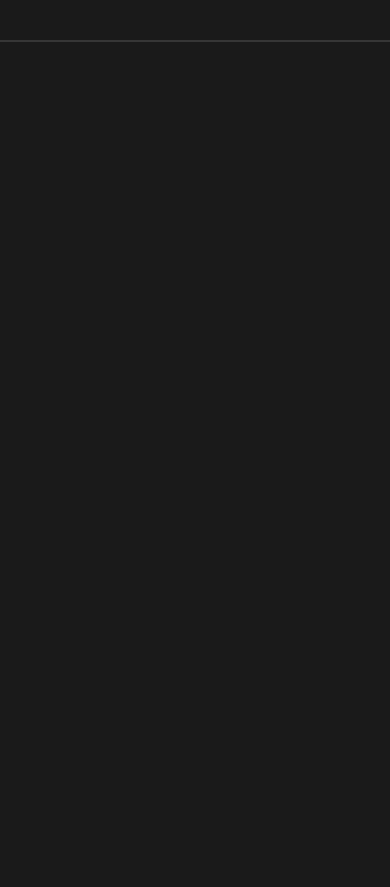
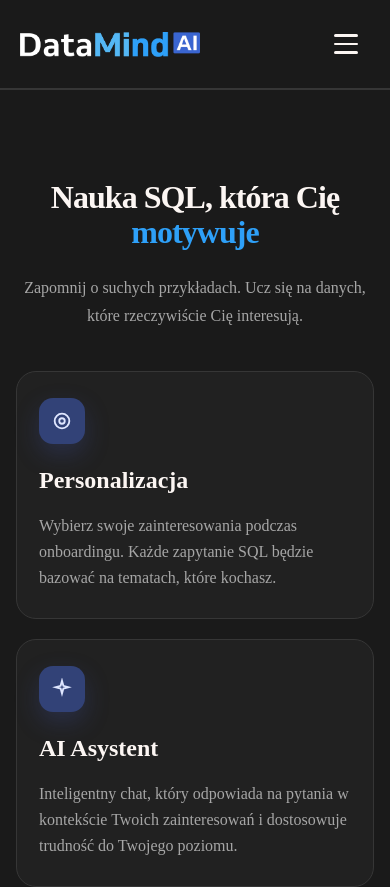
Before and after one commit to Philips072/Praktyki2026, a React (Vite) app in the folder projekt/DataMindAi/: page / in a window 390 px wide. Shown: the top 887 px of the page. Before the commit the page ends 844 px from the top, so only its background shows below. Built offline with nearby package versions, Linux system fonts and the light colour scheme; a web font is replaced by a local one.

Commit message:
Header + Home2

```diff
--- a/projekt/DataMindAi/src/App.jsx
+++ b/projekt/DataMindAi/src/App.jsx
@@ -1,5 +1,6 @@
 import { Routes, Route, BrowserRouter } from 'react-router-dom'
 import HomeHeader from './Components/HomeHeader'
+import Home2 from './Components/Home2'
 
 function App() {
 
@@ -7,6 +8,7 @@ function App() {
   return (
     <BrowserRouter>
       <HomeHeader />
+      <Home2 />
         {/* <Routes>
 
         </Routes> */}
--- /dev/null
+++ b/projekt/DataMindAi/src/Components/Home2.css
@@ -0,0 +1,153 @@
+.features-section {
+    width: 100%;
+    min-height: 100vh;
+    padding: 120px 20px 100px;
+    background: var(--primaryBg);
+        /* radial-gradient(circle at top center, rgba(77, 104, 255, 0.08), transparent 30%),
+        linear-gradient(90deg, #0b0c10 0%, #111318 50%, #0b0c10 100%); */
+    display: flex;
+    flex-direction: column;
+    align-items: center;
+    box-sizing: border-box;
+    font-family: VennRegular;
+}
+
+.features-section * {
+    box-sizing: border-box;
+}
+
+.features-top {
+    width: 100%;
+    max-width: 900px;
+    text-align: center;
+    margin-bottom: 70px;
+}
+
+.features-top h2 {
+    margin: 0 0 24px;
+    color: var(--primaryText);
+    font-size: clamp(2rem, 4vw, 4rem);
+    font-weight: 700;
+    line-height: 1.1;
+    letter-spacing: -0.03em;
+    font-family: VennBold;
+}
+.features-top span{
+    color: #2ea0f8;
+}
+
+.features-top p {
+    margin: 0 auto;
+    max-width: 760px;
+    color: var(--secondaryText);
+    font-size: clamp(1rem, 1.4vw, 1.5rem);
+    line-height: 1.7;
+}
+
+.features-grid {
+    width: 100%;
+    max-width: 1400px;
+    display: grid;
+    grid-template-columns: repeat(3, minmax(0, 1fr));
+    gap: 28px;
+}
+
+.feature-card {
+    background: var(--containerBoxBg);
+    border: 1px solid var(--borderColor);
+    border-radius: 24px;
+    padding: 38px 36px;
+    min-height: 260px;
+    transition: transform 0.25s ease, border-color 0.25s ease, box-shadow 0.25s ease;
+}
+
+.feature-card:hover {
+    transform: translateY(-4px);
+    border-color: var(--accentColor);
+}
+
+.feature-icon {
+    width: 50px;
+    height: 50px;
+    border-radius: 14px;
+    display: flex;
+    align-items: center;
+    justify-content: center;
+    margin-bottom: 28px;
+    background: var(--accentColor);
+    color: #dfe6ff;
+    box-shadow: 0 10px 24px rgba(66, 87, 184, 0.25);
+}
+
+.feature-card h3 {
+    margin: 0 0 18px;
+    color: var(--primaryText);
+    font-size: 1.9rem;
+    font-weight: 700;
+    line-height: 1.2;
+}
+
+.feature-card p {
+    margin: 0;
+    color: var(--secondaryText);
+    font-size: 1.15rem;
+    line-height: 1.75;
+}
+.feature-icon svg {
+    width: 22px;
+    height: 22px;
+}
+
+@media screen and (max-width: 1200px) {
+    .features-grid {
+        grid-template-columns: repeat(2, minmax(320px, 400px));
+        justify-content: center;
+    }
+
+    .feature-card:last-child {
+        grid-column: 1 / -1;
+        justify-self: center;
+        max-width: 400px;
+        width: 100%;
+    }
+}
+
+@media screen and (max-width: 768px) {
+    .features-section {
+        min-height: auto;
+        padding: 90px 16px 70px;
+    }
+
+    .features-top {
+        margin-bottom: 42px;
+    }
+
+    .features-grid {
+        grid-template-columns: 1fr;
+        gap: 20px;
+    }
+
+    .feature-card {
+        min-height: unset;
+        padding: 26px 22px;
+        border-radius: 20px;
+    }
+
+    .feature-card h3 {
+        font-size: 1.5rem;
+    }
+
+    .feature-card p {
+        font-size: 1rem;
+        line-height: 1.65;
+    }
+
+    .feature-icon {
+        width: 46px;
+        height: 46px;
+        margin-bottom: 22px;
+    }
+        .feature-card:last-child {
+        max-width: 100%;
+    }
+}
--- a/projekt/DataMindAi/src/Components/Home2.jsx
+++ b/projekt/DataMindAi/src/Components/Home2.jsx
@@ -0,0 +1,61 @@
+import './Home2.css'
+
+function Home2() {
+  const features = [
+    {
+      icon: (
+        <svg viewBox="0 0 24 24" fill="none">
+          <circle cx="12" cy="12" r="8" stroke="currentColor" strokeWidth="2"/>
+          <circle cx="12" cy="12" r="3" stroke="currentColor" strokeWidth="2"/>
+        </svg>
+      ),
+      title: 'Personalizacja',
+      description:
+        'Wybierz swoje zainteresowania podczas onboardingu. Każde zapytanie SQL będzie bazować na tematach, które kochasz.',
+    },
+    {
+      icon: (
+        <svg viewBox="0 0 24 24" fill="none">
+          <path d="M12 3L13.5 8.5L19 10L13.5 11.5L12 17L10.5 11.5L5 10L10.5 8.5L12 3Z" stroke="currentColor" strokeWidth="2"/>
+        </svg>
+      ),
+      title: 'AI Asystent',
+      description:
+        'Inteligentny chat, który odpowiada na pytania w kontekście Twoich zainteresowań i dostosowuje trudność do Twojego poziomu.',
+    },
+    {
+      icon: (
+        <svg viewBox="0 0 24 24" fill="none">
+          <path d="M13 2L4 14H11L10 22L19 10H12L13 2Z" stroke="currentColor" strokeWidth="2"/>
+        </svg>
+      ),
+      title: 'Praktyka',
+      description:
+        'Interaktywne ćwiczenia z natychmiastowym feedbackiem. Pisz prawdziwe zapytania i zobacz wyniki od razu.',
+    },
+  ]
+
+  return (
+    <section className="features-section">
+      <div className="features-top">
+        <h2>Nauka SQL, która Cię <span>motywuje</span></h2>
+        <p>
+          Zapomnij o suchych przykładach. Ucz się na danych, które rzeczywiście
+          Cię interesują.
+        </p>
+      </div>
+
+      <div className="features-grid">
+        {features.map((feature, index) => (
+          <article className="feature-card" key={index}>
+            <div className="feature-icon">{feature.icon}</div>
+            <h3>{feature.title}</h3>
+            <p>{feature.description}</p>
+          </article>
+        ))}
+      </div>
+    </section>
+  )
+}
+
+export default Home2
--- a/projekt/DataMindAi/src/Components/HomeHeader.css
+++ b/projekt/DataMindAi/src/Components/HomeHeader.css
@@ -1,58 +1,165 @@
-header{
+header {
     background-color: var(--primaryBg);
     font-family: VennRegular;
     display: flex;
-    align-items: center;
+    flex-direction: column;
     padding: 20px;
     border-bottom: 2px var(--borderColor) solid;
+    position: relative;
+    box-sizing: border-box;
 }
 
-header ul{
+header * {
+    box-sizing: border-box;
+}
+
+header ul {
     list-style: none;
     display: flex;
     align-items: center;
     justify-content: space-around;
     width: 100%;
+    margin: 0;
+    padding: 0;
 }
-header ul li img{
+
+header a {
+    text-decoration: none;
+    color: inherit;
+}
+
+header a:active,
+header a:focus,
+header a:visited {
+    text-decoration: none;
+    color: inherit;
+}
+
+header ul li img {
     height: 35px;
 }
-header button{
+
+header button {
     height: 40px;
     padding: 0 25px;
     border: none;
     color: var(--primaryText);
     font-size: 15px;
     cursor: pointer;
+    font-family: inherit;
 }
-header a:first-child button{
+
+header a:first-child button {
     background-color: var(--grayBtnBg);
+    transition: .3s;
 }
-header a:last-child button{
+
+header a:last-child button {
     background-color: var(--accentColor);
     border-radius: 10px;
     transition: .3s;
 }
-header a:last-child:hover button{
+
+header a:first-child:hover button{
+    background-color: var(--btnHoverGray);
+}
+header a:last-child:hover button {
     background-color: var(--btnHoverBlue);
-    color: var(--secondaryText);
 }
-header ul li{
+
+header ul li {
     display: flex;
     gap: 20px;
+    align-items: center;
 }
-header ul .hamburger{
-    display: none;
-}
-header a{
+
+header a {
     display: flex;
     align-items: center;
 }
+
+.hamburger-wrapper {
+    display: none;
+}
+
+.hamburger {
+    width: 48px;
+    height: 48px;
+    padding: 0;
+    border: none;
+    background: transparent;
+    display: flex;
+    flex-direction: column;
+    justify-content: center;
+    align-items: center;
+    gap: 6px;
+    position: relative;
+}
+
+.hamburger span {
+    display: block;
+    width: 24px;
+    height: 2.5px;
+    background-color: var(--primaryText);
+    border-radius: 999px;
+    transition: transform 0.3s ease, opacity 0.3s ease;
+    transform-origin: center;
+}
+
+.hamburger.active span:nth-child(1) {
+    transform: translateY(8.5px) rotate(45deg);
+}
+
+.hamburger.active span:nth-child(2) {
+    opacity: 0;
+}
+
+.hamburger.active span:nth-child(3) {
+    transform: translateY(-8.5px) rotate(-45deg);
+}
+
+.mobile-menu {
+    display: none;
+}
+
 @media screen and (max-width: 1000px) {
-    header ul li{
+    header ul {
+        justify-content: space-between;
+    }
+    .logo-item img{
+        height: 25px;
+    }
+
+    .desktop-actions {
         display: none;
     }
-    header ul .hamburger{
+
+    .hamburger-wrapper {
         display: flex;
     }
+
+    .mobile-menu {
+        display: flex;
+        flex-direction: column;
+        gap: 12px;
+        width: 100%;
+        max-height: 0;
+        overflow: hidden;
+        opacity: 0;
+        transition: max-height 0.3s ease, opacity 0.3s ease, margin-top 0.3s ease;
+    }
+
+    .mobile-menu.open {
+        max-height: 200px;
+        opacity: 1;
+        margin-top: 16px;
+    }
+
+    .mobile-menu a {
+        width: 100%;
+    }
+
+    .mobile-menu button {
+        width: 100%;
+    }
 }
--- a/projekt/DataMindAi/src/Components/HomeHeader.jsx
+++ b/projekt/DataMindAi/src/Components/HomeHeader.jsx
@@ -1,26 +1,59 @@
 import './HomeHeader.css'
 import { Link } from 'react-router-dom'
+import { useState, useEffect } from 'react'
 
 function HomeHeader() {
+  const [isOpen, setIsOpen] = useState(false)
+
+useEffect(() => {
+  const media = window.matchMedia('(min-width: 1000px)')
+
+  const handleChange = (e) => {
+    if (e.matches) {
+      setIsOpen(false)
+    }
+  }
+
+  media.addEventListener('change', handleChange)
+
+  return () => media.removeEventListener('change', handleChange)
+}, [])
   return (
-    <>
     <header>
       <ul>
-                <li><Link to="/"><img src="src/assets/nazwa.PNG" alt="DataMindAI" /></Link></li>
-                <li>
+        <li className="logo-item">
+          <Link to="/">
+            <img src="src/assets/nazwa.PNG" alt="DataMindAI" />
+          </Link>
+        </li>
+
+        <li className="desktop-actions">
           <Link to="/"><button>Zaloguj się</button></Link>
           <Link to="/"><button>Rozpocznij za darmo</button></Link>
         </li>
-                <li className="hamburger">
-                    <div>
-                        <div></div>
-                        <div></div>
-                        <div></div>
-                    </div>
+
+        <li className="hamburger-wrapper">
+          <button
+            className={`hamburger ${isOpen ? 'active' : ''}`}
+            onClick={() => setIsOpen(!isOpen)}
+            aria-label={isOpen ? 'Zamknij menu' : 'Otwórz menu'}
+          >
+            <span></span>
+            <span></span>
+            <span></span>
+          </button>
         </li>
       </ul>
+
+      <div className={`mobile-menu ${isOpen ? 'open' : ''}`}>
+        <Link to="/" onClick={() => setIsOpen(false)}>
+          <button>Zaloguj się</button>
+        </Link>
+        <Link to="/" onClick={() => setIsOpen(false)}>
+          <button>Rozpocznij za darmo</button>
+        </Link>
+      </div>
     </header>
-    </>
   )
 }
 
--- a/projekt/DataMindAi/src/index.css
+++ b/projekt/DataMindAi/src/index.css
@@ -10,7 +10,8 @@
 
   --accentColor: #324277;
   --inactiveBlueBtn: #2a324d;
-  --btnHoverBlue: #303e6d;
+  --btnHoverBlue: #384983;
+  --btnHoverGray: #222222;
 
   --aiMessageBg: #314176;
 }
@@ -23,6 +24,13 @@
   font-weight: 500;
   font-style: normal;
 }
+@font-face {
+  font-family: 'VennBold';
+  src: url('../Venn_Trial_Bd.ttf') format('truetype');
+  font-weight: 800;
+  font-style: normal;
+}
+
 body{
   background-color: var(--primaryBg);
 }
```
Lines whose indentation alone changed are shown as unchanged.
